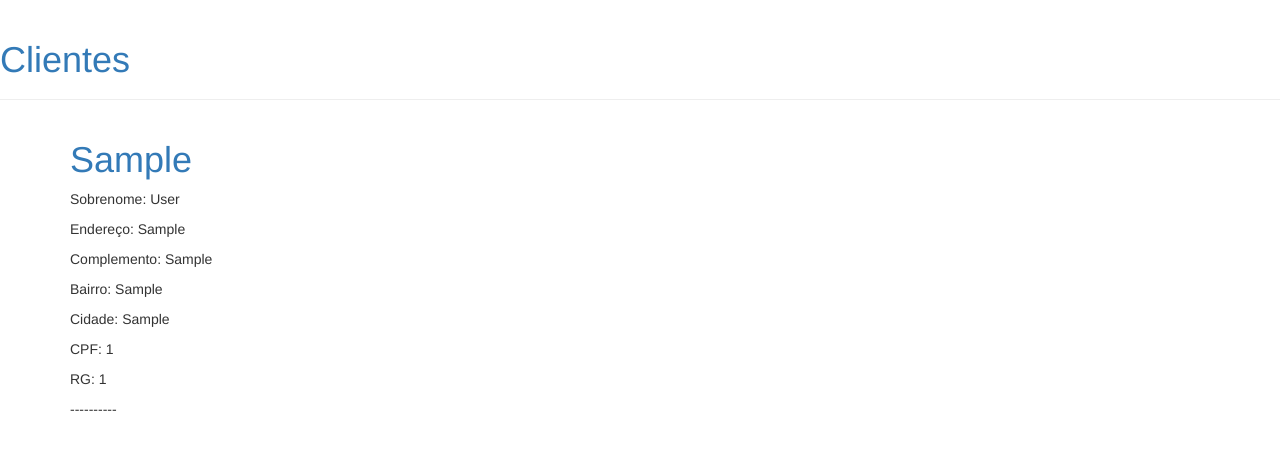
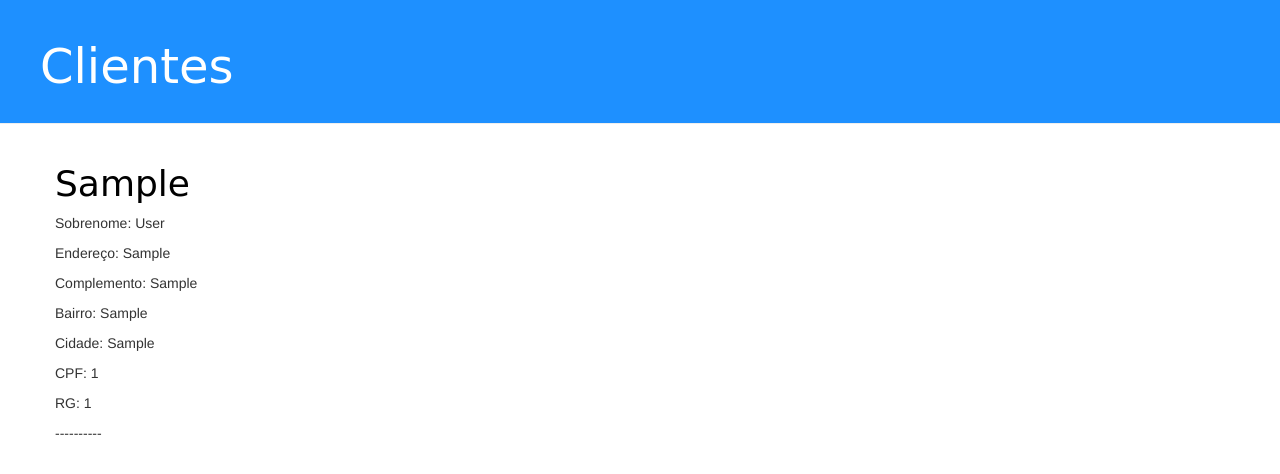
Before and after one commit to pedroalpacheco/cadastro, a Django app: page / in a window 1280 px wide. Shown: the top 474 px of the page. Run offline with Django 3.2, Linux system fonts and the light colour scheme; tables that the repository leaves empty hold one stand-in row (values such as "Sample post"); some libraries are stand-ins or nearby versions.

Commit message:
css_corrigido

```diff
--- a/cliente/static/css/cliente.css
+++ b/cliente/static/css/cliente.css
@@ -1,5 +1,5 @@
 .page-header {
-    background-color: #ff9400;
+    background-color: #1E90FF;
     margin-top: 0;
     padding: 20px 20px 20px 40px;
 }
--- a/cliente/templates/cliente/base.html
+++ b/cliente/templates/cliente/base.html
@@ -4,8 +4,8 @@
         <title>Cliente</title>
         <link rel="stylesheet" href="//maxcdn.bootstrapcdn.com/bootstrap/3.2.0/css/bootstrap.min.css">
         <link rel="stylesheet" href="//maxcdn.bootstrapcdn.com/bootstrap/3.2.0/css/bootstrap-theme.min.css">
-        <link href='//fonts.googleapis.com/css?family=Lobster&subset=latin,latin-ext' rel='stylesheet' type='text/css'>
-        <link rel="stylesheet" href="{% static 'css/blog.css' %}">
+        <link href='https://fonts.googleapis.com/css?family=Roboto+Slab' rel='stylesheet' type='text/css'>
+        <link rel="stylesheet" href="{% static 'css/cliente.css' %}">
     </head>
     <body>
         <div class="page-header">
```
